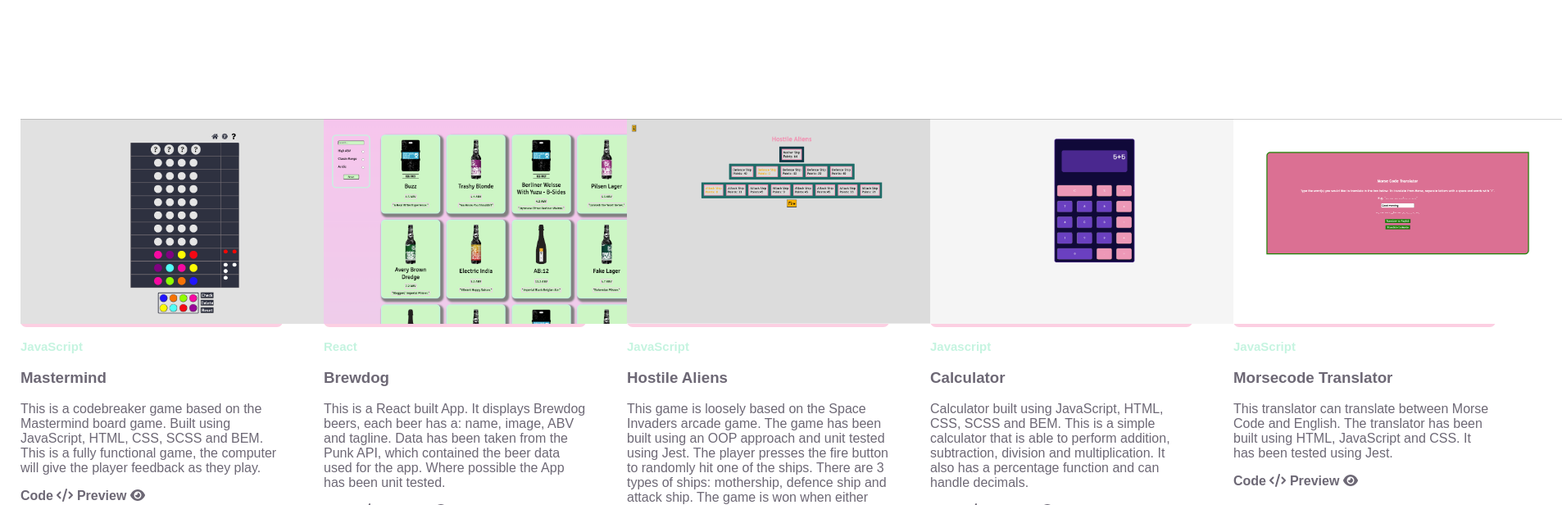
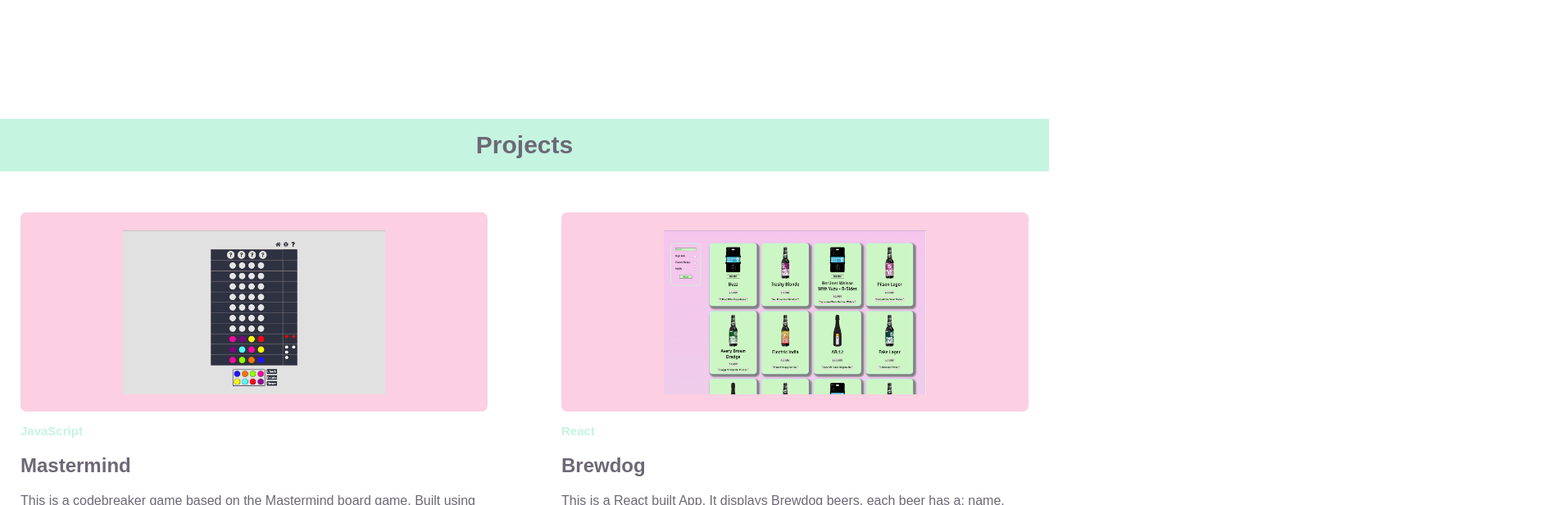
Before and after one commit to OBuckland/portfolio-v2, a React (Create React App) app: page / in a window 1280 px wide. Shown: the part 680-1296 px from the top of the page at 82% size, 1906 px wide, since content can reach past the window. Built offline with nearby package versions, Linux system fonts and the light colour scheme; a web font is replaced by a local one.

Commit message:
change layout for cards

```diff
--- a/src/components/Card/Card.jsx
+++ b/src/components/Card/Card.jsx
@@ -10,9 +10,8 @@
   const {name, description, image, technology, gitHub, url} = props.project;
 
   return (
-    <section>
 
-      <div className={styles.cardContainer}>
+      <div className={styles.card}>
 
         <div className={styles.pictureContainer}>
           <img className={styles.cardImage} src={image} alt="" />
@@ -30,8 +29,6 @@
         </div>
 
       </div>
-
-    </section>
   )
 }
 
--- a/src/components/Card/Card.module.scss
+++ b/src/components/Card/Card.module.scss
@@ -1,21 +1,24 @@
 @import '../../variables.scss';
 
-.cardContainer{
-    height: 440px;
-    width: 320px;
+.card{
+    // height: 440px;
+    // width: 320px;
     padding: 25px;
     text-align: left;
 }
 
 .pictureContainer{
-    // height: 326px;
-    // width: 300px;
+    // width: 110%;
+    height: 60%;
     background-color: $colour-primary-pink;
     border-radius: 7px;
+    display: flex;
+    justify-content: center;
+    align-items: center;
 }
 
 .cardImage {
-    height: 250px;
+    height: 200px;
 }
 
 .textSection {
--- a/src/components/Projects/Projects.jsx
+++ b/src/components/Projects/Projects.jsx
@@ -10,8 +10,11 @@
   // }
 
   return (
-    <section className={styles.cardsContainer}>
-{projectData.map(project => <Card project={project} key={project.name}/>)}
+    <section id='projectsSection' className={styles.projectsContainer}>
+      <h2 className={styles.heading}>Projects</h2>
+      <div className={styles.cardsContainer} >
+      {projectData.map(project => <Card project={project}  key={project.name}/>)}
+      </div>
 
     </ section>
   )
--- a/src/components/Projects/Projects.module.scss
+++ b/src/components/Projects/Projects.module.scss
@@ -1,6 +1,14 @@
 @import '../../variables.scss';
 
+.heading{
+    font-size: 30px;
+    background-color: $colour-primary-blue;
+    padding: 15px;
+}
+
 .cardsContainer{
-    display: flex;
-    border-radius: 20px;
+    display: grid;
+    grid-template-columns: 1fr 1fr;
+    column-gap: 40px;
+    row-gap: 40px;
 }
```
